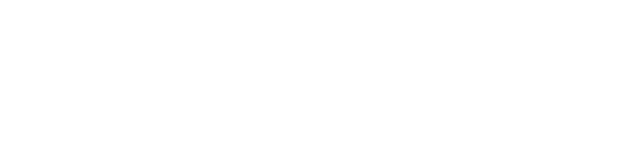
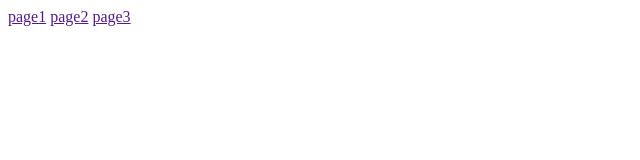
Before and after one commit to caramelcorn/firstProject, a plain HTML site: page index.html in a window 1280 px wide. Shown: the whole page, without its empty margins (0-640 px from the left). Drawn offline with Linux system fonts and the light colour scheme.

Commit message:
[update] add global navigation menu

```diff
--- a/index.html
+++ b/index.html
@@ -5,6 +5,12 @@
     <title>Title</title>
 </head>
 <body>
-
+<header class="header">
+    <nav class="globalNav">
+        <a href="" class="globalNav__link">page1</a>
+        <a href="" class="globalNav__link">page2</a>
+        <a href="" class="globalNav__link">page3</a>
+    </nav>
+</header>
 </body>
 </html>
```
